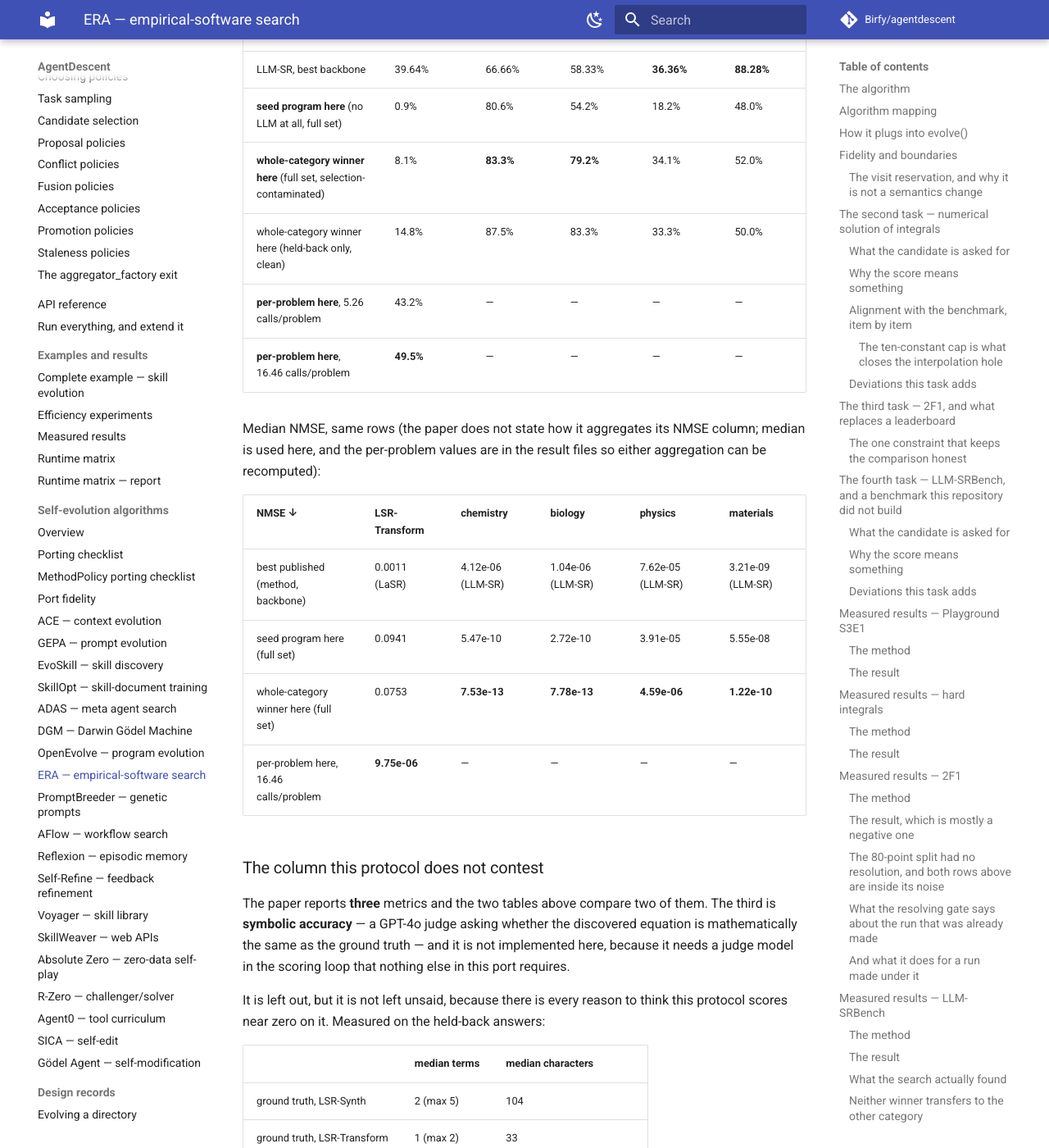
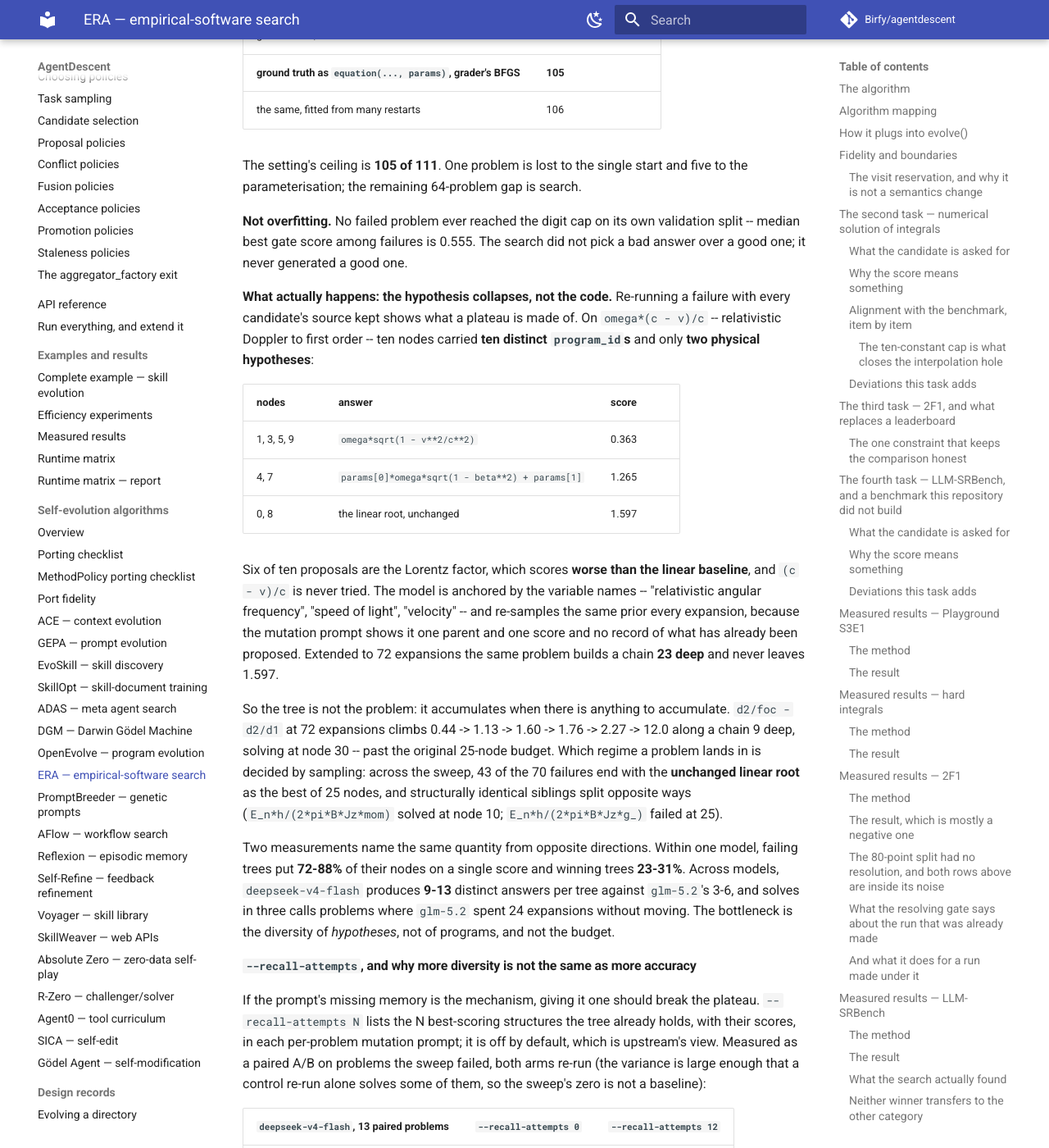
Before and after one commit to Birfy/agentdescent, an MkDocs documentation site: the page built from docs/algo-era.md, in a window 1280 px wide and 1400 px high, scrolled down 31792 px. Shown: the whole window at 82% size. Built offline with MkDocs 1.6.1 and Material for MkDocs 9.7.7, drawn with Linux system fonts in a browser that asks for light colours; comment, search, counter and statistics services are not loaded; some of the changed text lies outside the part shown.

Commit message:
ERA/LLM-SRBench: what actually stopped the other seventy problems
The aligned run scored 41 of 111 and this records why, measured rather than
argued. Not the budget: all 70 failures spent every one of their 24 expansions,
and the per-round hazard decays 10.8% -> 8.1% -> 5.5% and then goes flat near
3.5%, which is not the shape of a search closing in. Not the answer format: the
reachability sweep puts the setting's ceiling at 105 of 111. Not overfitting: no
failure ever reached the digit cap on its own validation split.

What it is: the hypothesis collapses while the code does not. Re-running
`omega*(c - v)/c` with every candidate's source kept gives ten nodes carrying
ten distinct program ids and two physical hypotheses -- six of the ten are the
Lorentz factor, which scores worse than the linear baseline, and `(c - v)/c` is
never proposed. The prompt shows one parent and one score and no record of what
has already been tried, so the model re-samples the same prior every expansion.
At 72 expansions that problem builds a chain 23 deep and never moves.

The tree itself is fine: `d2/foc - d2/d1` climbs 0.44 -> 2.27 -> 12.0 along a
chain 9 deep and solves at node 30. Two measurements name the bottleneck from
opposite directions -- failing trees put 72-88% of their nodes on one score
against winning trees' 23-31%, and across models deepseek-v4-flash produces 9-13
distinct answers per tree against glm-5.2's 3-6.

The `--recall-attempts` A/B is recorded with the result it actually had rather
than the one it was built to find: diversity rises by a fifth, accuracy does
not move, and all three problems that regressed got *more* diverse. Ranking the
list by score is not enough to stop a near-miss being pushed away as hard as a
dead end.

Co-Authored-By: Claude Opus 5 <noreply@anthropic.com>
Claude-Session: https://claude.ai/code/session_01BaxvpBM1iL4CsMNnG8ASBX

```diff
--- a/docs/algo-era.md
+++ b/docs/algo-era.md
@@ -1223,6 +1223,102 @@ That is the honest headline for this task. The 49.5% is still in the file above,
 and it is still true of the setting that produced it — but the setting was this
 port's, not the benchmark's.
 
+### Why the aligned run is 36.9% and not 94.6%
+
+The aligned run scored 41 of 111. Before reading that as the search's ceiling it
+is worth asking what the *setting's* ceiling is, and then what actually stopped
+the other 70. Four candidate causes, each measured rather than argued.
+
+**Not the budget.** Every one of the 70 failures spent its whole allowance:
+
+| | |
+|---|---|
+| failures that used all 24 expansions | **70 / 70** |
+| solves at 4 expansions / 7 / 10 / 13-15 / 16-18 / 19-21 / 22-24 | 12 / 8 / 5 / 3 / 3 / 3 / 1 |
+
+The per-round hazard decays 10.8% -> 8.1% -> 5.5% and then goes **flat near
+3.5%**. A search closing in on an answer does not have a flat hazard.
+
+**Not the answer format.** `python -m tools.srbench_reachability` rewrites each
+ground truth in the format the run had to answer in -- coefficients holed out as
+`params[i]`, exponents left literal -- and fits it with the grader's own single
+BFGS from all ones:
+
+| LSR-Transform, 111 problems | reaching Acc(0.1) = 1 |
+|---|---|
+| ground truth, constants intact | 111 |
+| **ground truth as `equation(..., params)`, grader's BFGS** | **105** |
+| the same, fitted from many restarts | 106 |
+
+The setting's ceiling is **105 of 111**. One problem is lost to the single start
+and five to the parameterisation; the remaining 64-problem gap is search.
+
+**Not overfitting.** No failed problem ever reached the digit cap on its own
+validation split -- median best gate score among failures is 0.555. The search
+did not pick a bad answer over a good one; it never generated a good one.
+
+**What actually happens: the hypothesis collapses, not the code.** Re-running a
+failure with every candidate's source kept shows what a plateau is made of. On
+`omega*(c - v)/c` -- relativistic Doppler to first order -- ten nodes carried
+**ten distinct `program_id`s** and only **two physical hypotheses**:
+
+| nodes | answer | score |
+|---|---|---|
+| 1, 3, 5, 9 | `omega*sqrt(1 - v**2/c**2)` | 0.363 |
+| 4, 7 | `params[0]*omega*sqrt(1 - beta**2) + params[1]` | 1.265 |
+| 0, 8 | the linear root, unchanged | 1.597 |
+
+Six of ten proposals are the Lorentz factor, which scores **worse than the
+linear baseline**, and `(c - v)/c` is never tried. The model is anchored by the
+variable names -- "relativistic angular frequency", "speed of light",
+"velocity" -- and re-samples the same prior every expansion, because the
+mutation prompt shows it one parent and one score and no record of what has
+already been proposed. Extended to 72 expansions the same problem builds a chain
+**23 deep** and never leaves 1.597.
+
+So the tree is not the problem: it accumulates when there is anything to
+accumulate. `d2/foc - d2/d1` at 72 expansions climbs 0.44 -> 1.13 -> 1.60 ->
+1.76 -> 2.27 -> 12.0 along a chain 9 deep, solving at node 30 -- past the
+original 25-node budget. Which regime a problem lands in is decided by sampling:
+across the sweep, 43 of the 70 failures end with the **unchanged linear root** as
+the best of 25 nodes, and structurally identical siblings split opposite ways
+(`E_n*h/(2*pi*B*Jz*mom)` solved at node 10; `E_n*h/(2*pi*B*Jz*g_)` failed at 25).
+
+Two measurements name the same quantity from opposite directions. Within one
+model, failing trees put **72-88%** of their nodes on a single score and winning
+trees **23-31%**. Across models, `deepseek-v4-flash` produces **9-13** distinct
+answers per tree against `glm-5.2`'s 3-6, and solves in three calls problems
+where `glm-5.2` spent 24 expansions without moving. The bottleneck is the
+diversity of *hypotheses*, not of programs, and not the budget.
+
+#### `--recall-attempts`, and why more diversity is not the same as more accuracy
+
+If the prompt's missing memory is the mechanism, giving it one should break the
+plateau. `--recall-attempts N` lists the N best-scoring structures the tree
+already holds, with their scores, in each per-problem mutation prompt; it is off
+by default, which is upstream's view. Measured as a paired A/B on problems the
+sweep failed, both arms re-run (the variance is large enough that a control
+re-run alone solves some of them, so the sweep's zero is not a baseline):
+
+| `deepseek-v4-flash`, 13 paired problems | `--recall-attempts 0` | `--recall-attempts 12` |
+|---|---|---|
+| solved | 3 | 3 |
+| beat its own root | 12 | 11 |
+| mean best score | 6.43 | 6.17 |
+| **distinct answers per tree** | 9.69 | **11.77** |
+| **largest identical-answer block** | 38% | **29%** |
+
+**The mechanism works and the accuracy does not move.** Diversity rises by a
+fifth; solves do not budge and the mean drops slightly. The per-problem rows say
+why: of the three problems that got worse, all three got *more* diverse --
+`ii.11.17_0_0` went 10.42 -> 0.002 with distinct answers 14 -> 20. Ranking the
+list by score, which is there precisely to keep a near-miss from being pushed
+away as hard as a dead end, is not enough to prevent it.
+
+The honest reading is that hypothesis diversity is a real and controllable
+bottleneck, and that raising it indiscriminately is not a fix: a memory has to
+push away only the branches that are actually exhausted.
+
 ### Against the paper's own tables
 
 Two of this port's three programs can be compared to the paper's numbers over
```
